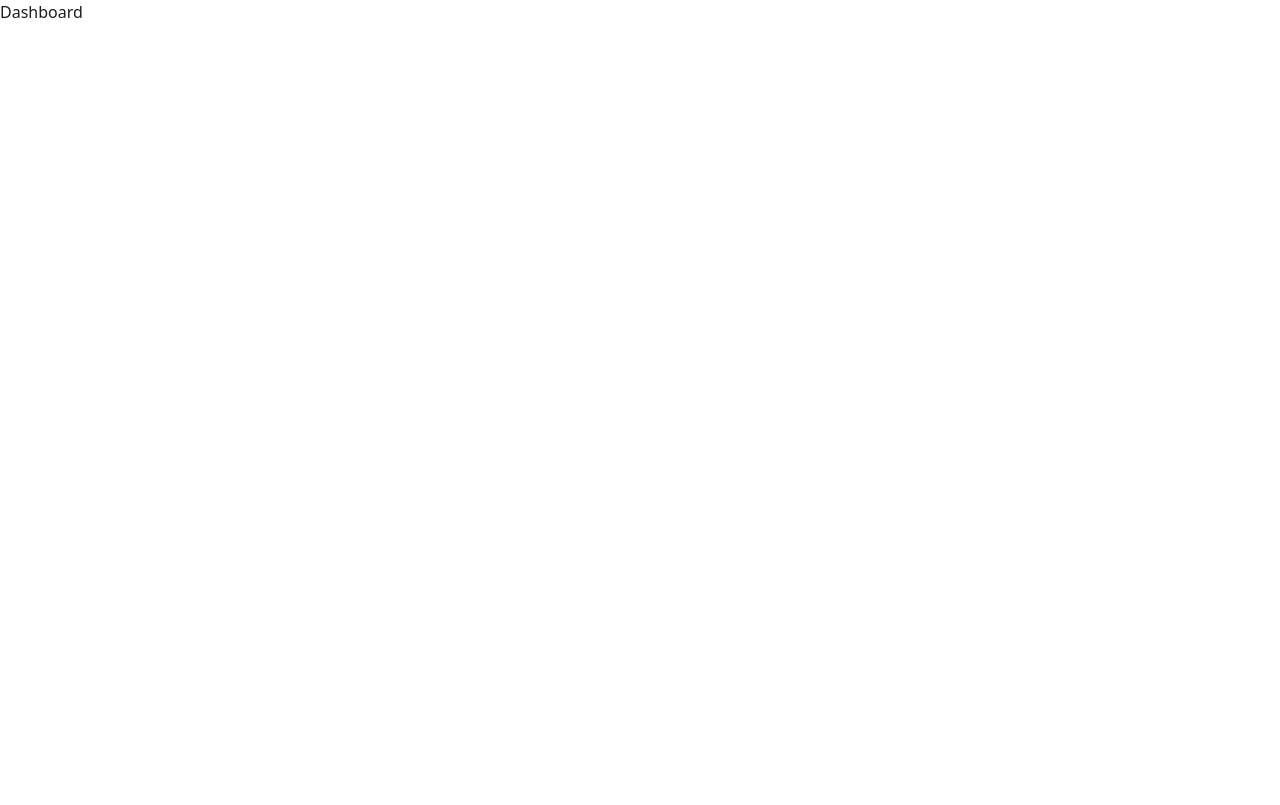
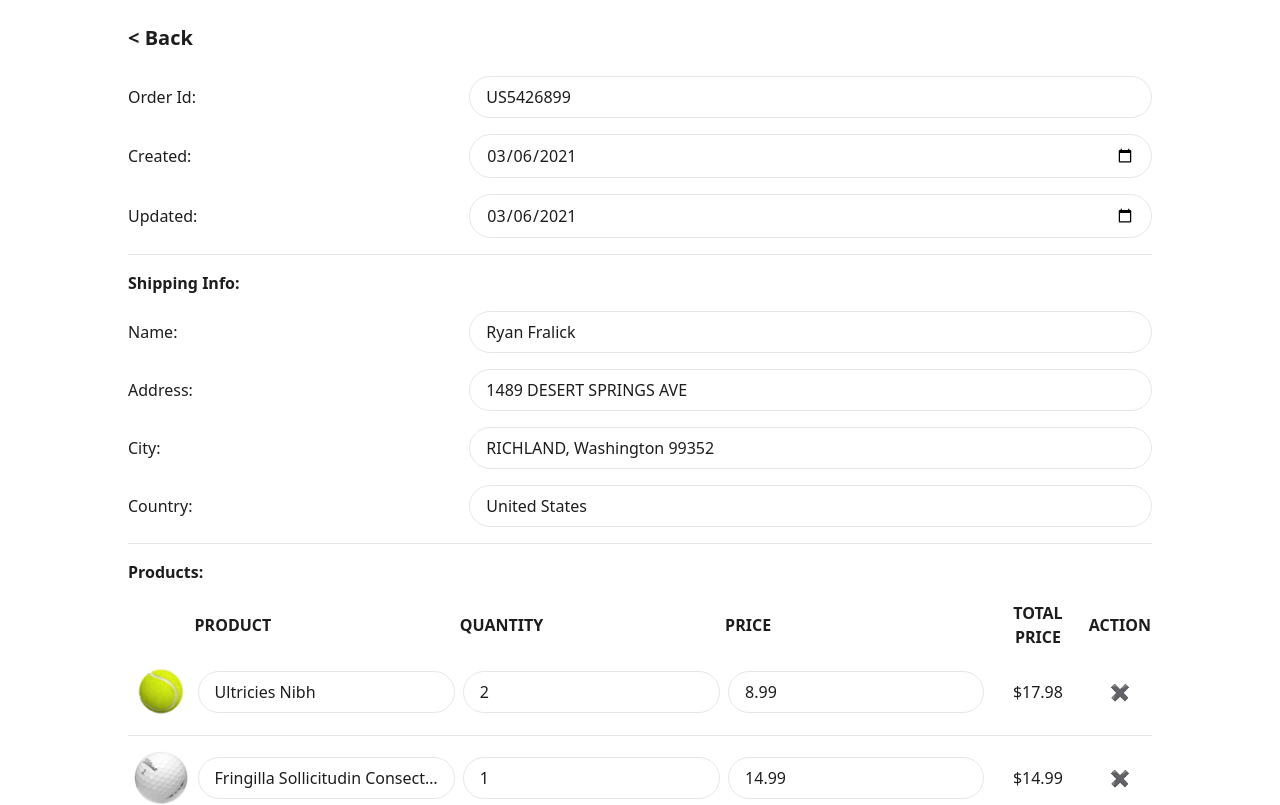
Before and after one commit to HQDung/manscaped-challenge, a React (Create React App) app: page /dashboard in a window 1280 px wide. Shown: the top 805 px of the page. Built offline with nearby package versions, Linux system fonts and the light colour scheme.

Commit message:
add dashboard page

```diff
--- a/src/App.tsx
+++ b/src/App.tsx
@@ -1,21 +1,29 @@
-import React from "react";
-import { Routes, Route } from "react-router-dom";
-import OrderCardPage from "./pages/OrderCard";
-import DashboardLayout from "./layout/Dashboard";
+import { lazy, Suspense } from "react";
+import { Routes, Route, Outlet } from "react-router-dom";
+
+const OrderCardPage = lazy(() => import("./pages/OrderCard"));
+const DashboardLayout = lazy(() => import("./layout/Dashboard"));
+const DashboardPage = lazy(() => import("./pages/Dashboard"));
 
 function App() {
   return (
-    <Routes>
-      <Route
-        path="/"
-        // element={<Layout />}
-      >
-        <Route index element={<OrderCardPage />} />
-      </Route>
-      <Route path="/dashboard" element={<DashboardLayout />}>
-        <Route index element={<OrderCardPage />} />
-      </Route>
-    </Routes>
+    <Suspense fallback={<div className="h-full w-full"> Loading...</div>}>
+      <Routes>
+        <Route path="/">
+          <Route index element={<OrderCardPage />} />
+        </Route>
+        <Route
+          path="/dashboard"
+          element={
+            <DashboardLayout>
+              <Outlet />
+            </DashboardLayout>
+          }
+        >
+          <Route index element={<DashboardPage />} />
+        </Route>
+      </Routes>
+    </Suspense>
   );
 }
 
--- a/src/data/index.ts
+++ b/src/data/index.ts
@@ -7,14 +7,14 @@ export const orderDetails = {
   updated: "2021-03-06T00:00:00.000Z",
   items: [
     {
-      id: "p01",
+      id: "1",
       name: "Ultricies Nibh",
       qty: 2,
-      price: 17.98,
+      price: 8.99,
       img: product1,
     },
     {
-      id: "p02",
+      id: "2",
       name: "Fringilla Sollicitudin Consectetur",
       qty: 1,
       price: 14.99,
--- a/src/layout/Dashboard.tsx
+++ b/src/layout/Dashboard.tsx
@@ -1,4 +1,5 @@
 import React from "react";
+import { NavLink } from "react-router-dom";
 
 interface DashboardLayoutProps {
   children?: React.ReactNode;
@@ -6,8 +7,10 @@ interface DashboardLayoutProps {
 
 const Dashboard: React.FC<DashboardLayoutProps> = (props) => {
   return (
-    <div>
-      Dashboard
+    <div className="w-full max-w-5xl mx-auto space-y-6 py-6">
+      <NavLink to="/" className="text-xl font-semibold">
+        &#60; Back
+      </NavLink>
       <div>{props.children}</div>
     </div>
   );
--- /dev/null
+++ b/src/models/type.ts
@@ -0,0 +1,23 @@
+export interface Product {
+  id: string;
+  name: string;
+  qty: number;
+  price: number;
+  img?: string;
+}
+
+export interface Shipping {
+  name: string;
+  address: string;
+  city: string;
+  country: string;
+}
+export interface Order {
+  id: string;
+  created: string;
+  updated: string;
+  items: Product[];
+  total: number;
+  shipping: Shipping;
+  tags: string[];
+}
--- /dev/null
+++ b/src/pages/Dashboard/InputField.tsx
@@ -0,0 +1,23 @@
+import React from "react";
+import Input from "../../components/Input";
+
+interface InputFieldProps {
+  label: string;
+  name: string;
+  value: string | number;
+  onChange: React.ChangeEventHandler<HTMLInputElement>;
+  type?: React.HTMLInputTypeAttribute;
+}
+
+const InputField: React.FC<InputFieldProps> = ({ label, ...rest }) => {
+  return (
+    <div className="flex items-center justify-center">
+      <label className="w-1/2">{label}:</label>
+      <div className="w-full">
+        <Input {...rest} />
+      </div>
+    </div>
+  );
+};
+
+export default React.memo(InputField);
--- /dev/null
+++ b/src/pages/Dashboard/ProductTable.tsx
@@ -0,0 +1,117 @@
+import React, { useCallback, useState } from "react";
+import { Product } from "../../models/type";
+import Table, { Column } from "../../components/Table";
+import Button from "../../components/Button";
+import Modal from "../../components/Modal";
+
+interface ProductTableProps {
+  products: Product[];
+  onChange: React.Dispatch<React.SetStateAction<Product[]>>;
+}
+
+const ProductTable: React.FC<ProductTableProps> = ({ products, onChange }) => {
+  const [deleteProductId, setDeleteDeleteProductId] = useState<
+    string | undefined
+  >();
+
+  const openModal = (productId: string) => () =>
+    setDeleteDeleteProductId(productId);
+
+  const closeModal = () => setDeleteDeleteProductId(undefined);
+
+  const handleDelete = () => {
+    onChange(products.filter((p) => p.id !== deleteProductId));
+    closeModal();
+  };
+
+  const handleAddProduct = () => {
+    const newProduct: Product = {
+      id: `${products.length + 1}`,
+      name: "",
+      qty: 1,
+      price: 0,
+    };
+    onChange([...products, newProduct]);
+  };
+
+  const handleProductInputChange = useCallback(
+    (e: React.ChangeEvent<HTMLInputElement>, productId: string) => {
+      onChange(
+        products.map((p) =>
+          p.id === productId ? { ...p, [e.target.name]: e.target.value } : p
+        )
+      );
+    },
+    []
+  );
+
+  const renderTotalPrice = (colId: string, row: any) =>
+    `$${row.price * row.qty}`;
+
+  const renderActions = (colId: string, row: any) => (
+    <button className="text-red-600" onClick={openModal(row.id)}>
+      &#10006;
+    </button>
+  );
+
+  const columns: Column[] = [
+    { id: "img", label: "", type: "img" },
+    {
+      id: "name",
+      label: "PRODUCT",
+      type: "input",
+      onChange: handleProductInputChange,
+    },
+    {
+      id: "qty",
+      label: "QUANTITY",
+      type: "input",
+      onChange: handleProductInputChange,
+    },
+    {
+      id: "price",
+      label: "PRICE",
+      type: "input",
+      onChange: handleProductInputChange,
+    },
+    {
+      id: "totalPrice",
+      label: "TOTAL PRICE",
+      type: "custom",
+      align: "center",
+      render: renderTotalPrice,
+    },
+    {
+      id: "action",
+      label: "ACTION",
+      type: "custom",
+      align: "center",
+      render: renderActions,
+    },
+  ];
+
+  return (
+    <div className="max-w-screen-lg mx-auto">
+      <section className="space-y-4 border-b pb-4 mb-4">
+        <h2 className="font-bold">Products:</h2>
+        <Table columns={columns} rows={products} />
+        <div className="text-right">
+          <Button title="Add Product" onClick={handleAddProduct} />
+        </div>
+      </section>
+      <Modal
+        title="Delete Product"
+        isOpen={!!deleteProductId}
+        onClose={closeModal}
+      >
+        <p>Do you want to delete this product?</p>
+        <div className="space-x-2 text-right mt-6">
+          <Button title="Yes" onClick={handleDelete} />
+          <Button title="No" onClick={closeModal} />
+        </div>
+      </Modal>
+    </div>
+  );
+};
+
+export default React.memo(ProductTable);
--- /dev/null
+++ b/src/pages/Dashboard/index.tsx
@@ -0,0 +1,90 @@
+import React, { useCallback, useState } from "react";
+import formatDate from "../../utils/formatDate";
+import { orderDetails } from "../../data";
+import { Product, Shipping } from "../../models/type";
+import Button from "../../components/Button";
+import InputField from "./InputField";
+import ProductTable from "./ProductTable";
+
+function DashboardPage() {
+  const { shipping, items, ...rest } = orderDetails;
+  const [order, setOrder] = useState(rest);
+  const [shippingInfo, setShippingInfo] = useState<Shipping>(shipping);
+  const [products, setProducts] = useState<Product[]>(items);
+
+  const handleBasicInfoChange = useCallback(
+    (e: React.ChangeEvent<HTMLInputElement>) => {
+      setOrder({ ...order, [e.target.name]: e.target.value });
+    },
+    []
+  );
+
+  const handleShippingInfoChange = useCallback(
+    (e: React.ChangeEvent<HTMLInputElement>) => {
+      setShippingInfo({ ...shippingInfo, [e.target.name]: e.target.value });
+    },
+    []
+  );
+
+  return (
+    <div className="max-w-screen-lg mx-auto">
+      <section className="space-y-4 border-b pb-4 mb-4">
+        <InputField
+          label="Order Id"
+          name="id"
+          value={order.id}
+          onChange={handleBasicInfoChange}
+        />
+        <InputField
+          label="Created"
+          type="date"
+          name="created"
+          value={formatDate(order.created, "yyyy-MM-dd")}
+          onChange={handleBasicInfoChange}
+        />
+        <InputField
+          label="Updated"
+          type="date"
+          value={formatDate(order.updated, "yyyy-MM-dd")}
+          name="updated"
+          onChange={handleBasicInfoChange}
+        />
+      </section>
+      <section className="space-y-4 border-b pb-4 mb-4">
+        <h2 className="font-bold">Shipping Info:</h2>
+        <InputField
+          label="Name"
+          name="name"
+          value={shippingInfo.name}
+          onChange={handleShippingInfoChange}
+        />
+        <InputField
+          label="Address"
+          name="address"
+          value={shippingInfo.address}
+          onChange={handleShippingInfoChange}
+        />
+        <InputField
+          label="City"
+          name="city"
+          value={shippingInfo.city}
+          onChange={handleShippingInfoChange}
+        />
+        <InputField
+          label="Country"
+          name="country"
+          value={shippingInfo.country}
+          onChange={handleShippingInfoChange}
+        />
+      </section>
+      <section className="space-y-4 border-b pb-4 mb-4">
+        <ProductTable products={products} onChange={setProducts} />
+      </section>
+      <footer className="text-center">
+        <Button title="Save" onClick={() => {}} />
+      </footer>
+    </div>
+  );
+}
+
+export default DashboardPage;
```
Also changed, not shown: src/models/product.ts (deleted, +0 -7 lines).
